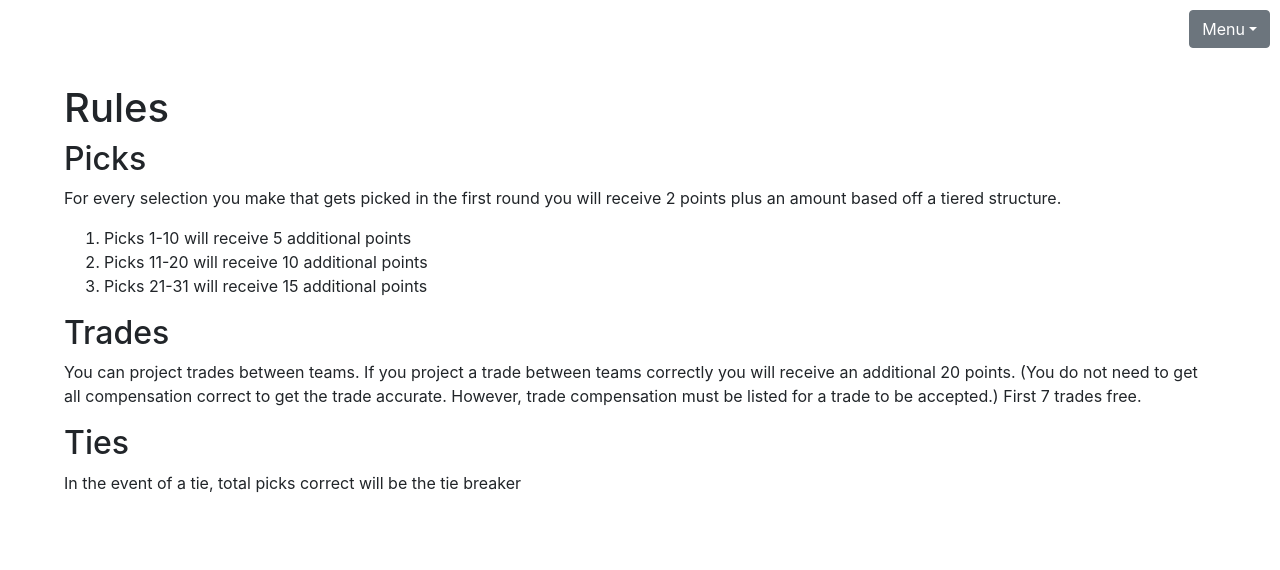
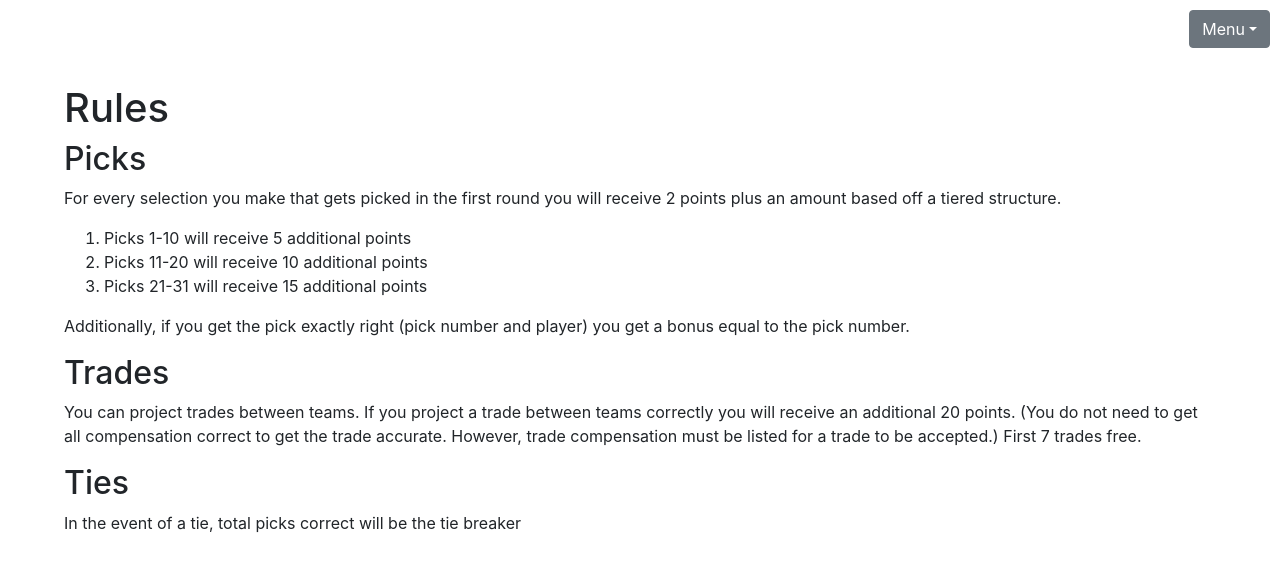
Before and after one commit to jeff-flower/draft-picks, a React (Create React App) app: page /rules in a window 1280 px wide. Shown: the top 570 px of the page. Built offline with nearby package versions, Linux system fonts and the light colour scheme; no server answers.

Commit message:
update rules

```diff
--- a/src/components/Rules/index.tsx
+++ b/src/components/Rules/index.tsx
@@ -15,6 +15,10 @@ export const RulesPage = () => {
           <li>Picks 11-20 will receive 10 additional points</li>
           <li>Picks 21-31 will receive 15 additional points</li>
         </ol>
+        <p>
+          Additionally, if you get the pick exactly right (pick number and
+          player) you get a bonus equal to the pick number.
+        </p>
       </section>
       <section>
         <h2>Trades</h2>
```
